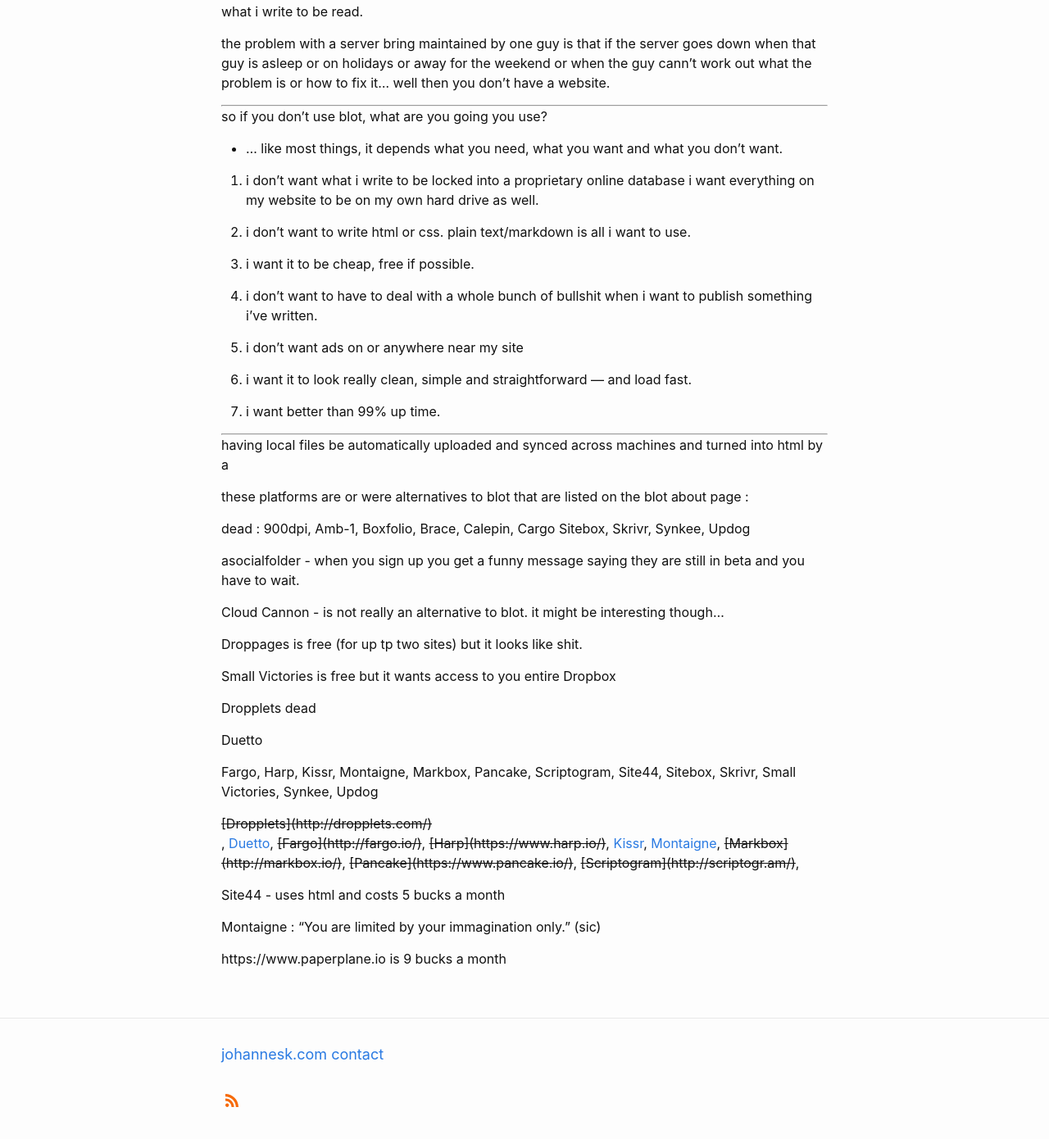
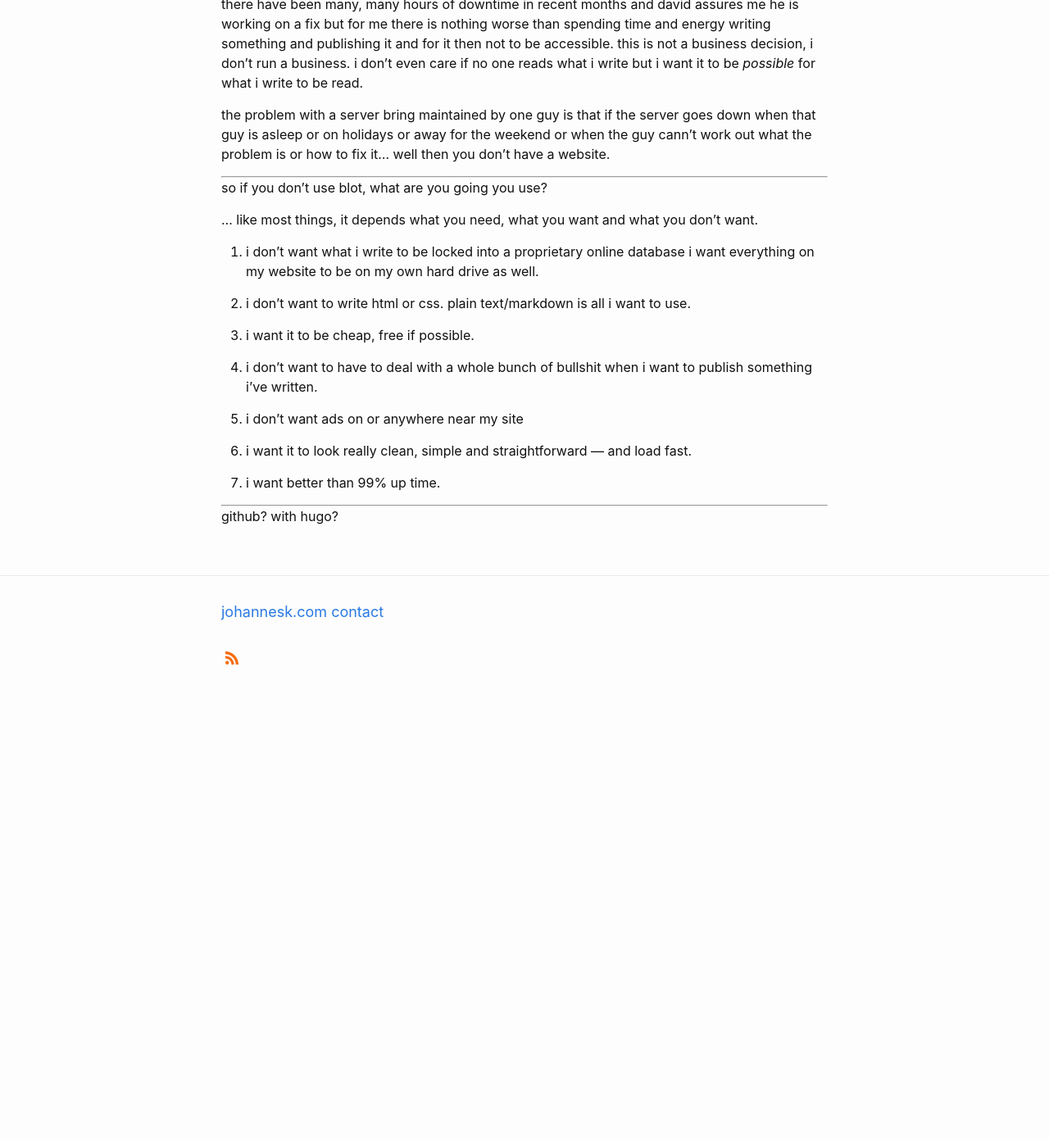
Before and after one commit to johkla/johkla.github.io, a Jekyll site: the page built from blot.md, in a window 1280 px wide and 1400 px high, scrolled down 1150 px. Shown: the top 1390 px of the window at 82% size. Built offline with Jekyll 4.4.1, drawn with Linux system fonts in a browser that asks for light colours; our own code applies the rules of GitHub Pages for plain Markdown files; after the commit the page ends 2010 px from its top, so only the background shows below that.

Commit message:
Update blot.md

```diff
--- a/blot.md
+++ b/blot.md
@@ -10,8 +10,11 @@ it is still [there](http://johannesk.blot.im) but is no longer updated.
 
 what you are looking at now is a website generated by [jekyll](jekyll) running on [github](github).
 
+----------------------
 
-----------------------
+<p>
+  &nbsp;
+</p>
 
 take for example this URL, which google likes :
 [johannesk.com/2019/march](http://johannesk.com/2019/march) no idea why google likes it but it has some good stuff in there. some interesting, useful stuff. you can read it [here](http://blog.johannesk.com/2019/march).
@@ -46,7 +49,8 @@ the problem with a server bring maintained by one guy is that if the server goes
 
 
 so if you don't use blot, what are you going you use?
-- ... like most things, it depends what you need, what you want and what you don't want.
+
+... like most things, it depends what you need, what you want and what you don't want.
 
 1. i don't want what i write to be locked into a proprietary online database i want everything on my website to be on my own hard drive as well.
 
@@ -64,36 +68,5 @@ so if you don't use blot, what are you going you use?
 
 ----------------------
 
-having local files be automatically uploaded and synced across machines and turned into html by a
 
-these platforms are or were alternatives to blot that are listed on the blot about page :
-
-dead : 900dpi, Amb-1, Boxfolio, Brace, Calepin, Cargo
-Sitebox, Skrivr, Synkee, Updog
-
-asocialfolder - when you sign up you get a funny message saying they are still in beta and you have to wait.
-
-Cloud Cannon - is not really an alternative to blot. it might be interesting though...
-
-Droppages is free (for up tp two sites) but it looks like shit.
-
-Small Victories is free but it wants access to you entire Dropbox
-
-
-Dropplets dead
-
-Duetto
-
-Fargo, Harp, Kissr, Montaigne, Markbox, Pancake, Scriptogram, Site44, Sitebox, Skrivr, Small Victories, Synkee, Updog
-
-
- <strike>[Dropplets](http://dropplets.com/)</strike>, [Duetto](http://duet.to/), <strike>[Fargo](http://fargo.io/)</strike>, <strike>[Harp](https://www.harp.io/)</strike>, [Kissr](https://www.kissr.com/), [Montaigne](https://montaigne.io/), <strike>[Markbox](http://markbox.io/)</strike>, <strike>[Pancake](https://www.pancake.io/)</strike>, <strike>[Scriptogram](http://scriptogr.am/)</strike>,
-
-Site44 - uses html and costs 5 bucks a month
-
-
-
-Montaigne : "You are limited by your immagination only." (sic)
-
-
-https://www.paperplane.io is 9 bucks a month
+github? with hugo?
```
Also changed, not shown: other parts of blot.md (+1 -1 lines).
